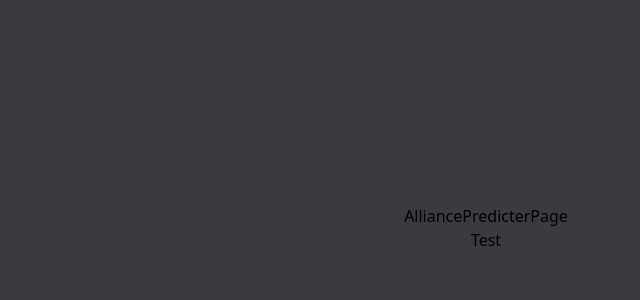
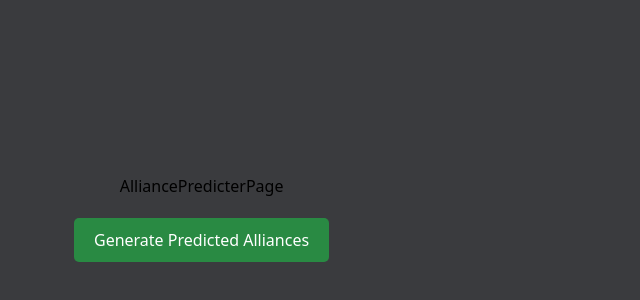
Before and after one commit to VihaanChhabria/VScouter, a React (Vite) app in the folder website/: page /alliance-predicter in a window 1280 px wide. Shown: the part 172-472 px from the top of the page, without its empty margins (154-794 px from the left). Built offline with nearby package versions, Linux system fonts and the light colour scheme.

Commit message:
added button to generate predictions

```diff
--- a/website/dev-dist/sw.js
+++ b/website/dev-dist/sw.js
@@ -82,7 +82,7 @@ define(['./workbox-2fd1e3b5'], (function (workbox) { 'use strict';
     "revision": "3ca0b8505b4bec776b69afdba2768812"
   }, {
     "url": "index.html",
-    "revision": "0.88toc52qf18"
+    "revision": "0.p77f34he82g"
   }], {});
   workbox.cleanupOutdatedCaches();
   workbox.registerRoute(new workbox.NavigationRoute(workbox.createHandlerBoundToURL("index.html"), {
--- a/website/src/pages/AlliancePredicterPage.jsx
+++ b/website/src/pages/AlliancePredicterPage.jsx
@@ -7,15 +7,48 @@ const AlliancePredicterPage = () => {
   const API_KEY =
     "KwqzvVJmggZH9hIncNA49xoqdPhrhTYvMXpn5LnS6rbNXsCr11kDvvYJHg0z6WoW";
   const [predictedAlliances, setPredictedAlliances] = useState(null);
-  const [realAlliances, setRealAlliances] = useState(null)
+  const [realAlliances, setRealAlliances] = useState(null);
 
   const cellStyle = {
+    border: "1px solid #ccc",
+    padding: "8px",
+    textAlign: "center",
+    color: "black",
+  };
+
+  const headerStyleText = {
     border: "1px solid #ccc",
     padding: "8px",
     textAlign: "center",
     color: "white",
   };
 
+  const buttonStyle = {
+    padding: "10px 20px",
+    backgroundColor: "#298a43",
+    color: "white",
+    border: "none",
+    borderRadius: "5px",
+    cursor: "pointer",
+    fontSize: "16px",
+    margin: "20px 0",
+  };
+
+  const tableStyle = {
+    borderCollapse: "collapse",
+    width: "80%",
+    marginTop: "20px",
+    boxShadow: "0 4px 8px rgba(0, 0, 0, 0.1)",
+  };
+
+  const headerStyle = {
+    backgroundColor: "#343a40",
+    color: "white",
+  };
+
+  const rowStyle = {
+    backgroundColor: "#f8f9fa",
+  };
 
   const click = () => {
     const getTeams = async () => {
@@ -149,6 +182,7 @@ const AlliancePredicterPage = () => {
         if (pick) {
           captain.firstPick = pick.team;
           picked.push(pick.team);
+          picked.push(captain.captain);
         }
       }
 
@@ -173,7 +207,7 @@ const AlliancePredicterPage = () => {
 
       console.log("Predicted Alliances:");
       console.log(alliancesSim);
-      setPredictedAlliances(alliancesSim)
+      setPredictedAlliances(alliancesSim);
     };
 
     getTeams();
@@ -189,29 +223,52 @@ const AlliancePredicterPage = () => {
         alignItems: "center",
       }}
     >
+      <div
+        style={{
+          width: "80%",
+          display: "flex",
+          flexDirection: "row",
+          alignItems: "center",
+        }}
+      >
+        <div
+          style={{
+            width: "80%",
+            display: "flex",
+            flexDirection: "column",
+            alignItems: "center",
+          }}
+        >
           AlliancePredicterPage
-      <button onClick={() => click()}>Test</button>
-      <div style={{width: "100%",
+          <button onClick={() => click()} style={buttonStyle}>
+            Generate Predicted Alliances
+          </button>
+        </div>
+        <div
+          style={{
+            width: "100%",
             display: "flex",
             flexDirection: "row",
             justifyContent: "center",
             alignItems: "center",
-        gap: "5%"}}>
+            gap: "5%",
+          }}
+        >
           {predictedAlliances && (
             <div>
-    <h2>Predicted Alliances</h2>
-    <table style={{ borderCollapse: "collapse", width: "100%" }}>
+              <h2 style={{ color: "#343a40" }}>Predicted Alliances</h2>
+              <table style={tableStyle}>
                 <thead>
-        <tr>
-          <th style={cellStyle}>#</th>
-          <th style={cellStyle}>Captain</th>
-          <th style={cellStyle}>1st Pick</th>
-          <th style={cellStyle}>2nd Pick</th>
+                  <tr style={headerStyle}>
+                    <th style={headerStyleText}>#</th>
+                    <th style={headerStyleText}>Captain</th>
+                    <th style={headerStyleText}>1st Pick</th>
+                    <th style={headerStyleText}>2nd Pick</th>
                   </tr>
                 </thead>
                 <tbody>
                   {predictedAlliances.map((alliance, index) => (
-          <tr key={index}>
+                    <tr key={index} style={rowStyle}>
                       <td style={cellStyle}>{index + 1}</td>
                       <td style={cellStyle}>{alliance.captain}</td>
                       <td style={cellStyle}>{alliance.firstPick || "TBD"}</td>
@@ -222,34 +279,9 @@ const AlliancePredicterPage = () => {
               </table>
             </div>
           )}
-
-{predictedAlliances && (
-  <div>
-    <h2>Predicted Alliances</h2>
-    <table style={{ borderCollapse: "collapse", width: "100%" }}>
-      <thead>
-        <tr>
-          <th style={cellStyle}>#</th>
-          <th style={cellStyle}>Captain</th>
-          <th style={cellStyle}>1st Pick</th>
-          <th style={cellStyle}>2nd Pick</th>
-        </tr>
-      </thead>
-      <tbody>
-        {realAlliances.map((alliance, index) => (
-          <tr key={index}>
-            <td style={cellStyle}>{index + 1}</td>
-            <td style={cellStyle}>{alliance["picks"][0]}</td>
-            <td style={cellStyle}>{alliance["picks"][1]}</td>
-            <td style={cellStyle}>{alliance["picks"][2]}</td>
-          </tr>
-        ))}
-      </tbody>
-    </table>
         </div>
-)}
-
-    </div></div>
+      </div>
+    </div>
   );
 };
 
```
Lines whose indentation alone changed are shown as unchanged.
